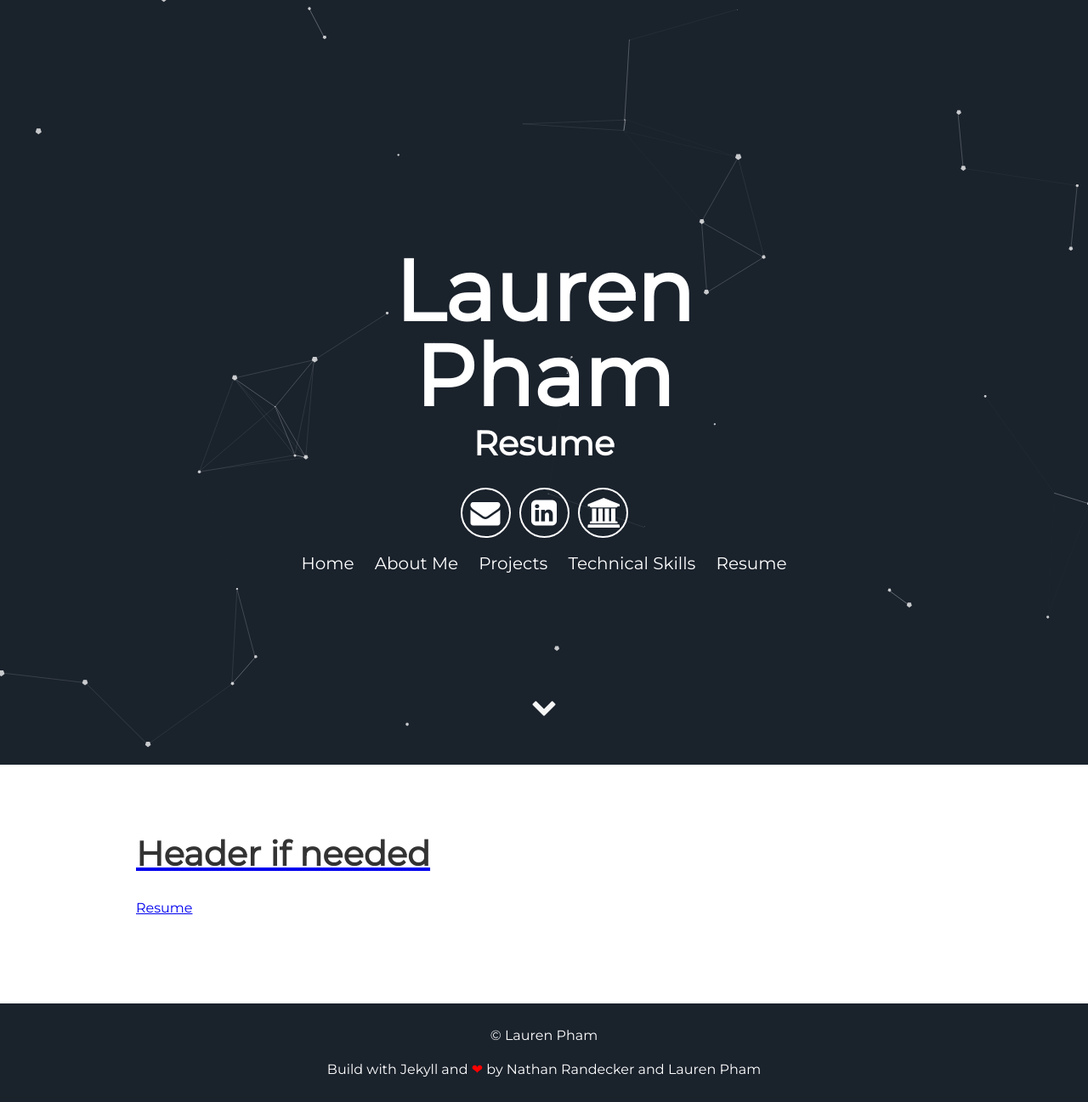
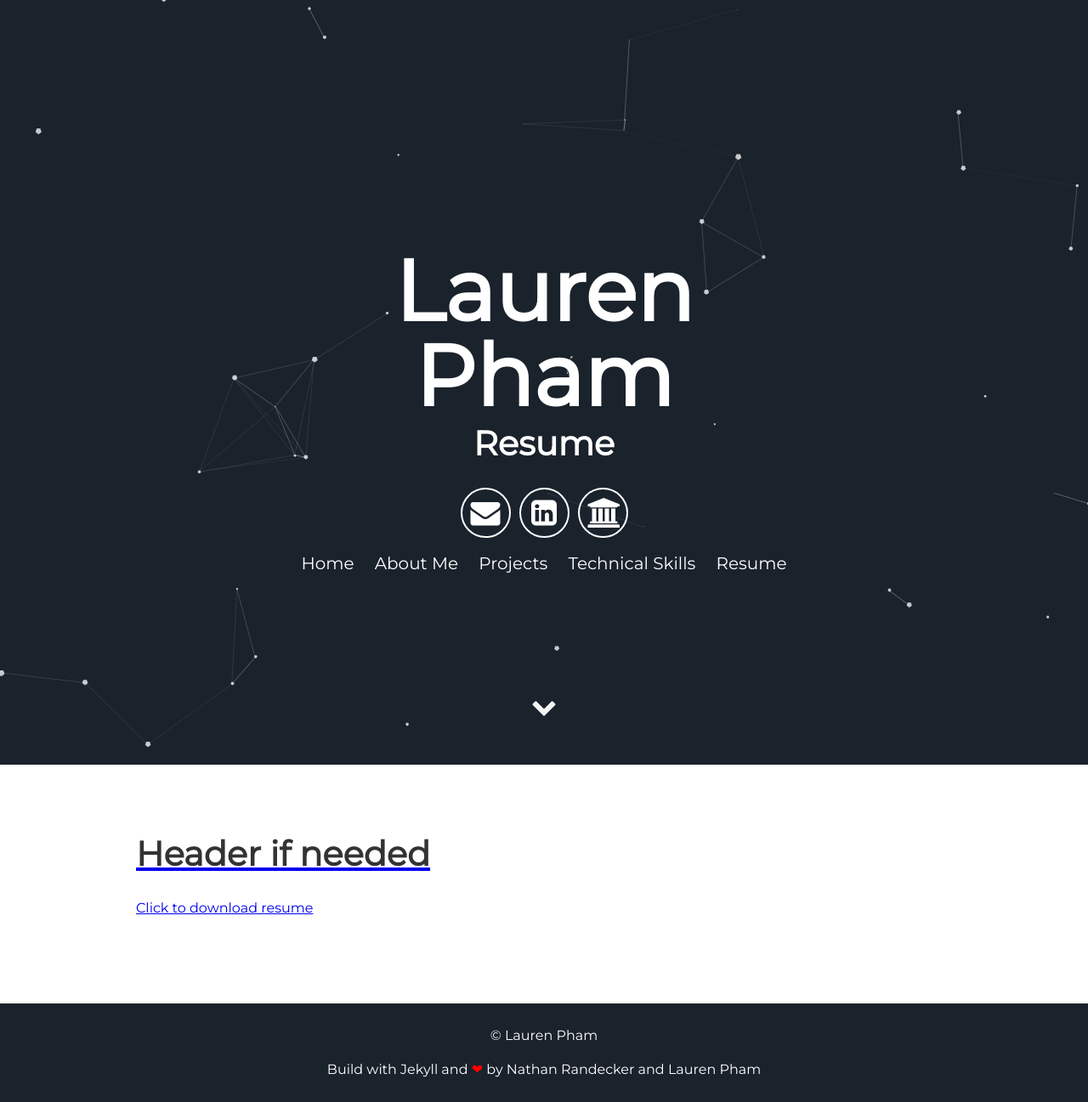
Before and after one commit to laurenpham/resume, a Jekyll site: the page built from index.html, in a window 1280 px wide. Shown: the whole page at 85% size. Built offline with Jekyll 4.4.1, drawn with Linux system fonts in a browser that asks for light colours.

Commit message:
Update about.html

```diff
--- a/_includes/about.html
+++ b/_includes/about.html
@@ -3,10 +3,10 @@
     <title>Resume</title>
   </head>
   <div class="images-right">
-    <a href="{{ "/assets/LPhamResume.pdf" | prepend: site.baseurl }}" />
+    <a href="{{ "/assets/LPhamResume.jpg" | prepend: site.baseurl }}" />
   </div>
   <body>
     <h1>Header if needed</h1>
-    <a href="assets/LPhamResume.pdf" class="image fit">Resume</a>
+    <a href="assets/LPhamResume.pdf" class="image fit">Click to download resume</a>
   </body>
 </html>
```
